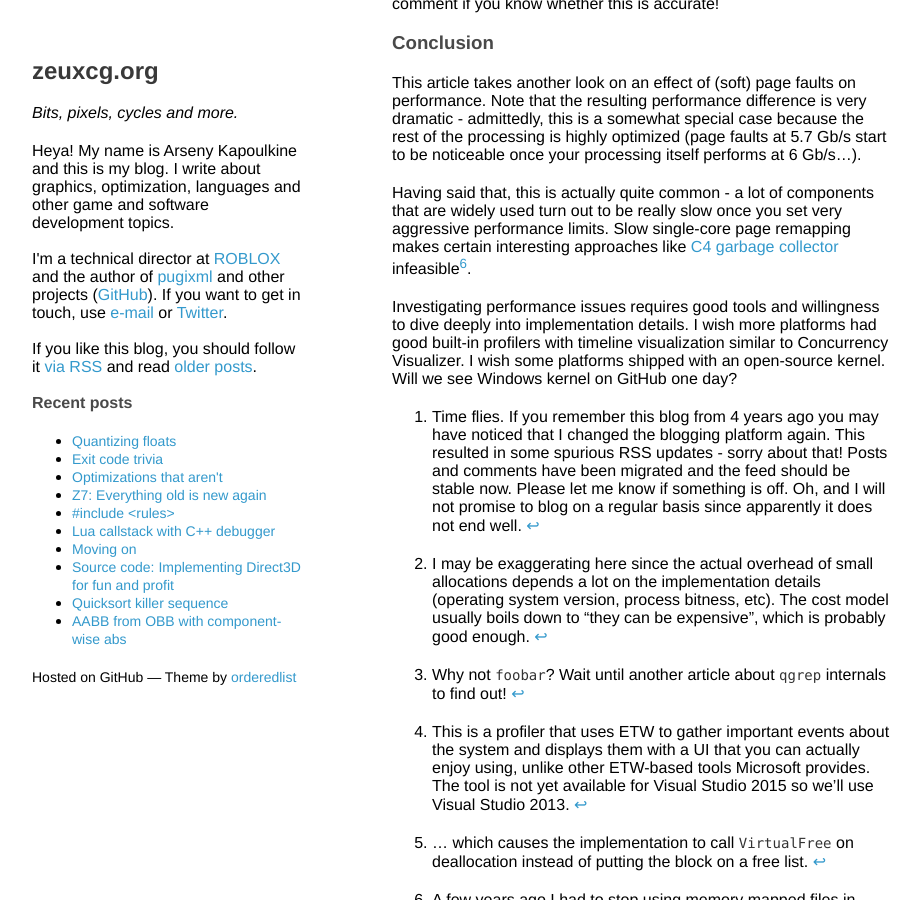
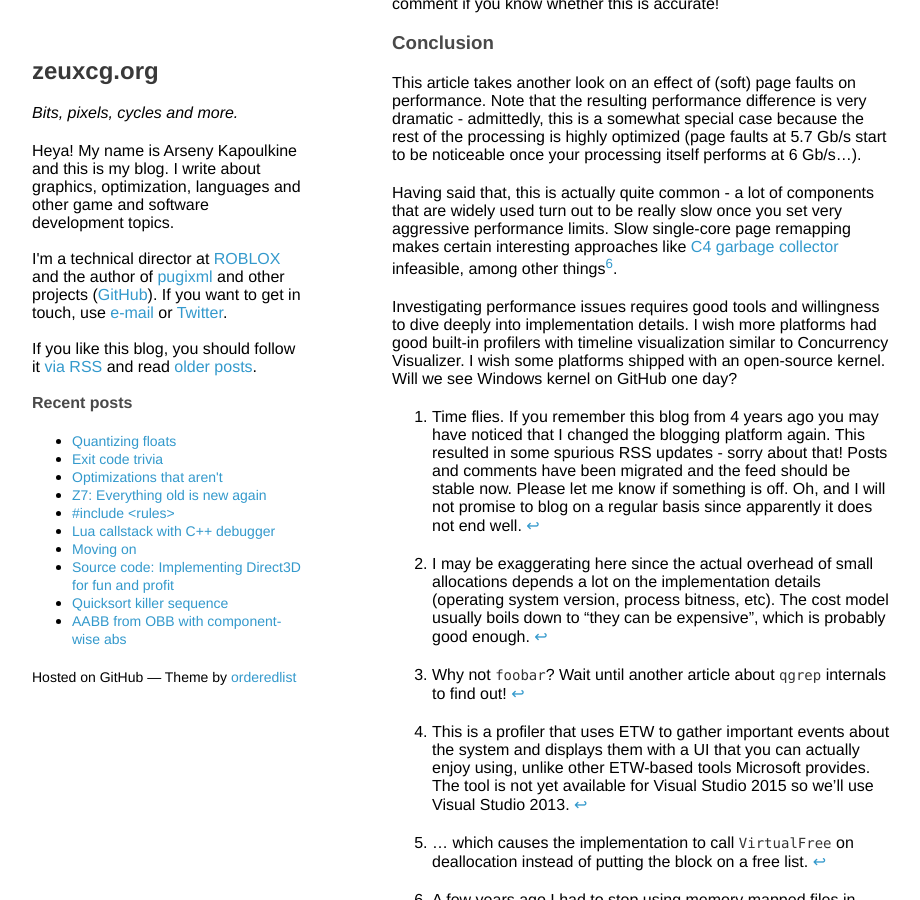
Before and after one commit to zeux/zeux.github.io, a Jekyll site: the page built from drafts/2014-12-20-page-fault-queue.md, in a window 1280 px wide and 900 px high, scrolled down 5250 px. Shown: the whole window, without its empty margins (178-1098 px from the left). Built offline with Jekyll 4.4.1, drawn with Linux system fonts in a browser that asks for light colours; Markdown is read by kramdown in place of the engine named in the settings; comment, search, counter and statistics services are not loaded.

Commit message:
Clarity fix.

```diff
--- a/drafts/2014-12-20-page-fault-queue.md
+++ b/drafts/2014-12-20-page-fault-queue.md
@@ -124,7 +124,7 @@ Interestingly, the timing differences for mmap may suggest that the OSX kernel a
 
 This article takes another look on an effect of (soft) page faults on performance. Note that the resulting performance difference is very dramatic - admittedly, this is a somewhat special case because the rest of the processing is highly optimized (page faults at 5.7 Gb/s start to be noticeable once your processing itself performs at 6 Gb/s...).
 
-Having said that, this is actually quite common - a lot of components that are widely used turn out to be really slow once you set very aggressive performance limits. Slow single-core page remapping makes certain interesting approaches like [C4 garbage collector](http://www.azulsystems.com/technology/c4-garbage-collector) infeasible[^6].
+Having said that, this is actually quite common - a lot of components that are widely used turn out to be really slow once you set very aggressive performance limits. Slow single-core page remapping makes certain interesting approaches like [C4 garbage collector](http://www.azulsystems.com/technology/c4-garbage-collector) infeasible, among other things[^6].
 
 Investigating performance issues requires good tools and willingness to dive deeply into implementation details. I wish more platforms had good built-in profilers with timeline visualization similar to Concurrency Visualizer. I wish some platforms shipped with an open-source kernel. Will we see Windows kernel on GitHub one day?
 
```
